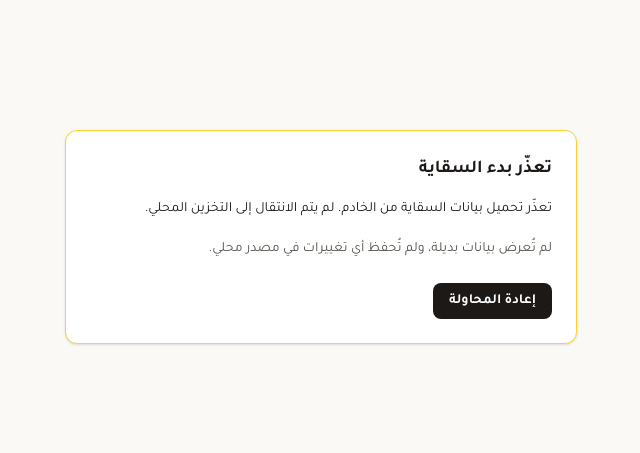
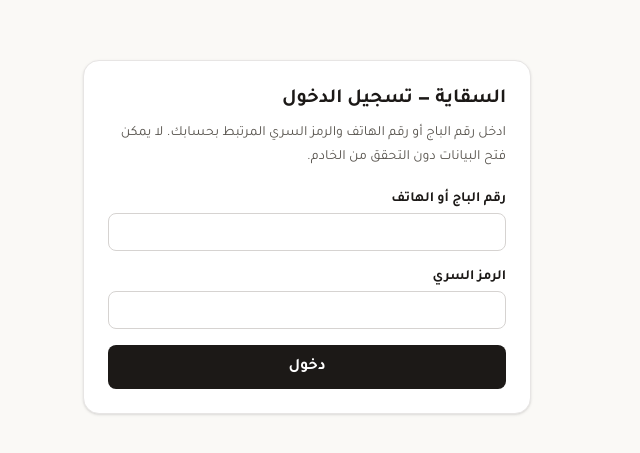
Before and after one commit to daboolgame123-creator/Saqa, a React (Vite) app: page / in a window 1280 px wide. Shown: the part 163-616 px from the top of the page, without its empty margins (418-1058 px from the left). Built offline with nearby package versions, Linux system fonts and the light colour scheme; no server answers.

Commit message:
feat(auth): gate App bootstrap by server login, bind identity, and block mock role switching

```diff
--- a/src/App.tsx
+++ b/src/App.tsx
@@ -19,6 +19,9 @@ import { Transaction, TransactionStatus, Employee, UserRole, Attachment, Navigat
 import { StorageService, AuthService, TransactionService, TransactionEmployeeService, DailySituationService, buildTransactionUpdatePatch } from './services';
 import { getDataAdapter, primeDataSource } from './api';
 import { ApiError } from './api/apiError';
+import { loginWithServer, logoutFromServer, changeSecretWithServer, userFromServerAccount, type ServerAccount } from './api/pilotAuth';
+import { onBearerInvalidated } from './api/sessionToken';
+import { PilotLoginScreen, PilotChangeSecretScreen } from './components/views/PilotAuthScreens';
 import { splitEmployeeNames, isEntityOrDepartmentName, determineEmployeeCategory, isEmployeeMatch } from './utils/employeeUtils';
 import { ShieldCheck } from 'lucide-react';
 
@@ -48,13 +51,16 @@ export default function App() {
 
   // ── PHASE 10 — API Data Layer ────────────────────────────────────────────
   // البيانات تُقرأ وتُكتب عبر `IDataAdapter` غير المتزامن (API افتراضياً،
-  // localStorage كـfallback للتطوير). الوضع الليلي يبقى على localStorage:
+  // localStorage فقط عند اختيار الوضع التجريبي). الوضع الليلي يبقى على localStorage:
   // تفضيل جهاز لا بيانات نطاق المرحلة.
   //
   // الحالة تبدأ فارغة مع `isDataLoading`، لأن القراءة صارت غير متزامنة.
   // لا نكتب أي حالة قبل نجاح القراءة — حالة جزئية كانت ستُفقد بيانات.
   const [isDataLoading, setIsDataLoading] = useState(true);
   const [startupError, setStartupError] = useState<string | null>(null);
+  // API mode never uses a mock account, and no session survives a page reload.
+  const isLocalDemo = getDataAdapter().kind === 'local';
+  const [serverAccount, setServerAccount] = useState<ServerAccount | null>(null);
   const [employees, setEmployees] = useState<Employee[]>([]);
   const [transactions, setTransactions] = useState<Transaction[]>([]);
   const [transactionEmployees, setTransactionEmployees] = useState<TransactionEmployee[]>([]);
@@ -64,9 +70,31 @@ export default function App() {
   const [employeeAssignments, setEmployeeAssignments] = useState<EmployeeAssignment[]>([]);
   const [employeeCourses, setEmployeeCourses] = useState<EmployeeCourse[]>([]);
 
-  // التحميل الافتتاحي: مصدر واحد يُختار مرة واحدة (api أو local).
+  // Session invalidation (server 401 / logout / secret change) immediately
+  // removes the authenticated UI and any previously loaded resource data.
+  useEffect(() => onBearerInvalidated(() => {
+    setServerAccount(null);
+    setIsDataLoading(true);
+    setStartupError(null);
+    setEmployees([]);
+    setTransactions([]);
+    setTransactionEmployees([]);
+    setDailySituations([]);
+    setEmployeeLeaves([]);
+    setEmployeeTimePermissions([]);
+    setEmployeeAssignments([]);
+    setEmployeeCourses([]);
+    setSelectedTransaction(null);
+    setEditingTransaction(null);
+    setDirectAttachmentView(null);
+  }), []);
+
+  // Load data only after login+identity validation (or explicit local demo).
   useEffect(() => {
+    if (!isLocalDemo && (serverAccount === null || serverAccount.mustChangeSecret)) return;
     let cancelled = false;
+    setIsDataLoading(true);
+    setStartupError(null);
     void (async () => {
       const dataSource = await primeDataSource();
       const [loadedEmployees, loadedTransactions, loadedSituations] = await Promise.all([
@@ -104,7 +132,7 @@ export default function App() {
         // Phase23 pilot: never render empty or local data as successful API output.
         // No sensitive backend details are echoed to the UI.
         const message = error instanceof ApiError && error.status === 401
-          ? 'يلزم تسجيل الدخول أولًا. واجهة تسجيل الدخول المرتبطة بالخادم لم تُفعّل بعد.'
+          ? 'انتهت جلسة الدخول أو تعذّر التحقق منها. يرجى تسجيل الدخول مجددًا.'
           : error instanceof ApiError && error.status === 403
             ? 'لا تملك صلاحية قراءة هذه البيانات.'
             : 'تعذّر تحميل بيانات السقاية من الخادم. لم يتم الانتقال إلى التخزين المحلي.';
@@ -115,9 +143,29 @@ export default function App() {
     return () => {
       cancelled = true;
     };
-  }, []);
+  }, [isLocalDemo, serverAccount]);
 
-  const [userRole, setUserRole] = useState<UserRole>('director'); // Default to Director
+  const [demoUserRole, setDemoUserRole] = useState<UserRole>('director');
+  // This value is display-only; the backend determines actual permissions.
+  const userRole: UserRole = isLocalDemo ? demoUserRole : (serverAccount?.role ?? 'employee');
+
+  async function handleLogin(identifier: string, secret: string): Promise<void> {
+    const account = await loginWithServer(identifier, secret);
+    setServerAccount(account);
+    setStartupError(null);
+    setIsDataLoading(true);
+  }
+
+  async function handleSecretChange(currentSecret: string, newSecret: string): Promise<void> {
+    await changeSecretWithServer(currentSecret, newSecret);
+    // Server revokes the old session. The invalidation listener returns to login.
+  }
+
+  function handleLogout(): void {
+    void logoutFromServer().catch(() => {
+      // Server may be offline. The volatile session is still destroyed.
+    });
+  }
   const [currentView, setCurrentView] = useState<'transactions' | 'daily-situations' | 'report' | 'employees' | 'archivist-studio'>('transactions');
   const [navigationTarget, setNavigationTarget] = useState<NavigationTarget | null>(null);
   // Phase 22 — UI-09: فتح/إغلاق لوحة البحث الموحّد.
@@ -132,11 +180,19 @@ export default function App() {
   } | null>(null);
 
   // Compute current User object & accessible transactions strictly per RBAC and Access Scope
-  const currentUser: User = useMemo(() => AuthService.getUserForRole(userRole), [userRole]);
+  const currentUser: User | null = useMemo(
+    () => isLocalDemo ? AuthService.getUserForRole(userRole)
+      : serverAccount === null ? null : userFromServerAccount(serverAccount),
+    [isLocalDemo, serverAccount, userRole],
+  );
 
   const visibleTransactions = useMemo(() => {
-    return AuthService.filterTransactionsForUser(currentUser, transactions);
-  }, [currentUser, transactions]);
+    // API rows were already authorized and filtered in SQL by the server.
+    // Reapplying mock client visibility could hide valid personal grants.
+    return isLocalDemo && currentUser !== null
+      ? AuthService.filterTransactionsForUser(currentUser, transactions)
+      : currentUser !== null ? transactions : [];
+  }, [currentUser, transactions, isLocalDemo]);
 
   // If user role switches to employee while in archivist-studio, redirect to transactions
   useEffect(() => {
@@ -590,6 +646,14 @@ export default function App() {
 
   // PHASE 10: القراءة الأولية غير متزامنة. نعرض مؤشر تحميل بدل واجهة
   // فارغة — القائمة الفارغة قد تعني «لا بيانات» لا «لم تُحمَّل بعد».
+  if (!isLocalDemo && serverAccount === null) {
+    return <PilotLoginScreen onLogin={handleLogin} />;
+  }
+
+  if (!isLocalDemo && serverAccount?.mustChangeSecret === true) {
+    return <PilotChangeSecretScreen onChangeSecret={handleSecretChange} />;
+  }
+
   if (startupError !== null) {
     return (
       <main
@@ -638,7 +702,10 @@ export default function App() {
         }}
         transactions={visibleTransactions}
         userRole={userRole}
-        setUserRole={setUserRole}
+        setUserRole={setDemoUserRole}
+        allowRoleSwitch={isLocalDemo}
+        sessionDisplayName={serverAccount?.displayName}
+        onLogout={isLocalDemo ? undefined : handleLogout}
         onMarkAllAsRead={handleMarkAllAsRead}
         isDarkMode={isDarkMode}
         onToggleDarkMode={() => setIsDarkMode((prev) => !prev)}
```
